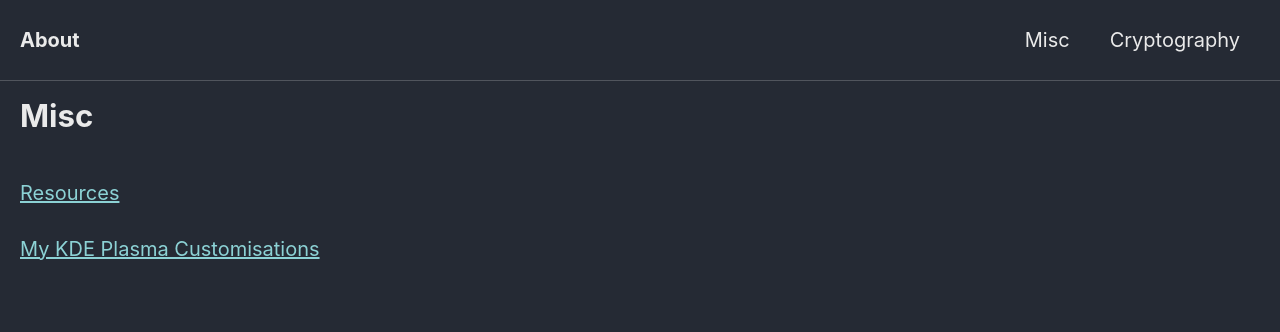
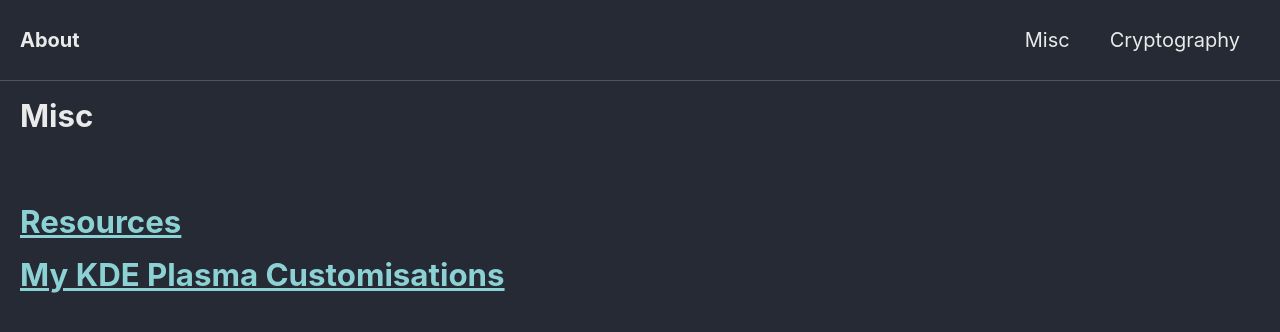
Before and after one commit to Connor-McCartney/Connor-McCartney.github.io, a Jekyll site: the page built from _pages/misc.md, in a window 1280 px wide. Shown: the top 332 px of the page. Built offline with Jekyll 4.4.1, drawn with Linux system fonts in a browser that asks for light colours; cached includes are drawn as plain includes.

```diff
--- a/_pages/misc.md
+++ b/_pages/misc.md
@@ -4,6 +4,6 @@ title: Misc
 ---
 
 <br>
-[Resources](/misc/resources)
+# [Resources](/misc/resources)
 
-[My KDE Plasma Customisations](/misc/kde-plasma)
+# [My KDE Plasma Customisations](/misc/kde-plasma)
```
